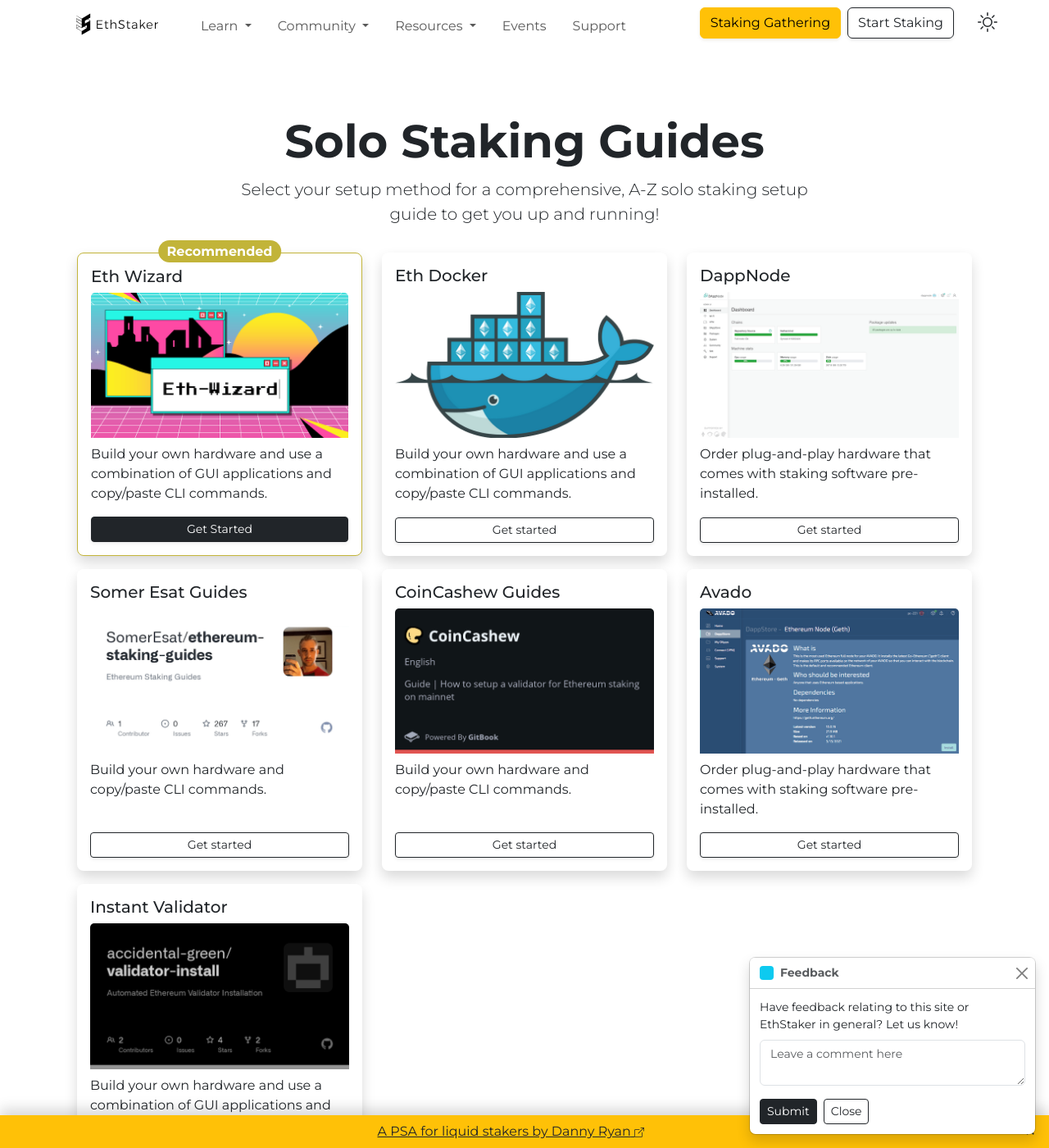
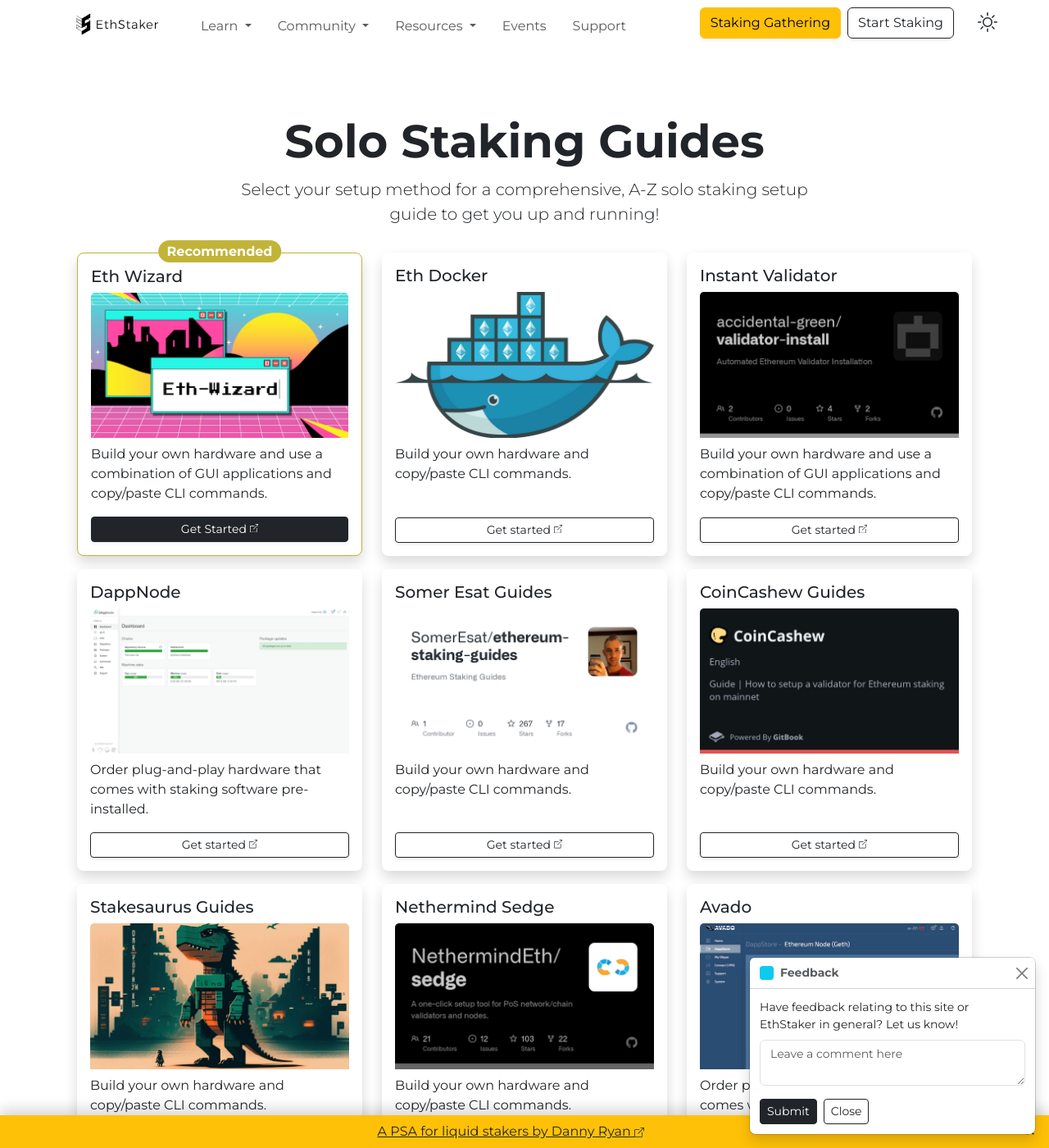
Before and after one commit to eth-educators/website, a Jekyll site: the page built from solo-staking-guides/solo-staking-guides.md, in a window 1280 px wide and 1400 px high. Shown: the whole window at 82% size. Built offline with Jekyll 4.4.1, drawn with Linux system fonts in a browser that asks for light colours; some of the changed text lies outside the part shown.

Commit message:
edit links to publish early

```diff
--- a/_data/solo-staking-guides.yml
+++ b/_data/solo-staking-guides.yml
@@ -16,29 +16,45 @@
 - title: Eth Wizard
   img: "/assets/img/solo-staking-guides/eth-wizard.png"
   description: Build your own hardware and use a combination of GUI applications and copy/paste CLI commands.
-  link: "/solo-staking-guides/eth-wizard"
+  # link: "/solo-staking-guides/eth-wizard"
+  link: "https://github.com/stake-house/eth-wizard"
   recommended: true
 - title: Eth Docker
   img: "/assets/img/solo-staking-guides/eth-docker.png"
+  description: Build your own hardware and copy/paste CLI commands.
+  # link: "/solo-staking-guides/eth-docker"
+  link: "https://ethdocker.com/"
+- title: Instant Validator
+  img: "/assets/img/solo-staking-guides/instant-validator.png"
   description: Build your own hardware and use a combination of GUI applications and copy/paste CLI commands.
-  link: "/solo-staking-guides/eth-docker"
+  # link: "/solo-staking-guides/instant-validator"
+  link: "https://github.com/accidental-green/validator-install"
 - title: DappNode
   img: "/assets/img/solo-staking-guides/dappnode.png"
   description: Order plug-and-play hardware that comes with staking software pre-installed.
-  link: "/solo-staking-guides/dappnode"
+  # link: "/solo-staking-guides/dappnode"
+  link: "https://docs.dappnode.io/docs/user/getting-started/choose-your-path"
 - title: Somer Esat Guides
   img: "/assets/img/solo-staking-guides/somer-esat.png"
   description: Build your own hardware and copy/paste CLI commands.
   link: "/solo-staking-guides/somer-esat"
+  link: "https://github.com/SomerEsat/ethereum-staking-guides"
 - title: CoinCashew Guides
   img: "/assets/img/solo-staking-guides/coincashew.png"
   description: Build your own hardware and copy/paste CLI commands.
-  link: "/solo-staking-guides/coincashew"
+  # link: "/solo-staking-guides/coincashew"
+  link: "https://www.coincashew.com/coins/overview-eth/guide-or-how-to-setup-a-validator-on-eth2-mainnet"
+- title: Stakesaurus Guides
+  img: "/assets/img/solo-staking-guides/stakesaurus.png"
+  description: Build your own hardware and copy/paste CLI commands.
+  link: "https://stakesaurus.gitbook.io/eth-full-home-staking-setup-guide/"
+- title: Nethermind Sedge
+  img: "/assets/img/staking-software/sedge.png"
+  description: Build your own hardware and copy/paste CLI commands.
+  link: "https://docs.sedge.nethermind.io/docs/intro"
+  creator: Nethermind
 - title: Avado
   img: "/assets/img/solo-staking-guides/avado.png"
   description: Order plug-and-play hardware that comes with staking software pre-installed.
-  link: "/solo-staking-guides/avado"
-- title: Instant Validator
-  img: "/assets/img/solo-staking-guides/instant-validator.png"
-  description: Build your own hardware and use a combination of GUI applications and copy/paste CLI commands.
-  link: "/solo-staking-guides/instant-validator"
+  # link: "/solo-staking-guides/avado"
+  link: "https://docs.ava.do/getting-started/"
--- a/_includes/partials/content/staking-software/wagyu/downloads.html
+++ b/_includes/partials/content/staking-software/wagyu/downloads.html
@@ -41,7 +41,7 @@
         <div class="card shadow border-light w-100 mx-auto">
           <div class="card-body d-flex align-items-start flex-column">
             <h5 class="card-title mx-auto">Linux</h5>
-            <img class="mx-auto mt-2 mb-4" src="/assets/img/wagyu/linux-logo.svg">
+            <img class="mx-auto mt-2 mb-4" src="/assets/img/staking-software/wagyu/linux-logo.svg">
             <div class="card-text mb-auto">
             </div>
             <a href="https://github.com/stake-house/wagyu-key-gen/releases/download/v{{version}}/Wagyu.Key.Gen-{{version}}.AppImage" class="btn btn-outline-dark btn-sm shadow-sm w-100">Download</a>
@@ -52,7 +52,7 @@
         <div class="card shadow border-light w-100 mx-auto">
           <div class="card-body d-flex align-items-start flex-column">
             <h5 class="card-title mx-auto">Windows</h5>
-            <img class="mx-auto mt-2 mb-4" src="/assets/img/wagyu/windows-logo.svg">
+            <img class="mx-auto mt-2 mb-4" src="/assets/img/staking-software/wagyu/windows-logo.svg">
             <div class="card-text mb-auto">
             </div>
             <a href="https://github.com/stake-house/wagyu-key-gen/releases/download/v{{version}}/Wagyu.Key.Gen.{{version}}.exe" class="btn btn-outline-dark btn-sm shadow-sm w-100">Download</a>
@@ -63,7 +63,7 @@
         <div class="card shadow border-light w-100 mx-auto">
           <div class="card-body d-flex align-items-start flex-column">
             <h5 class="card-title mx-auto">macOS</h5>
-            <img class="mx-auto mt-2 mb-4" src="/assets/img/wagyu/apple-logo.svg">
+            <img class="mx-auto mt-2 mb-4" src="/assets/img/staking-software/wagyu/apple-logo.svg">
             <div class="card-text mb-auto">
             </div>
             <a href="https://github.com/stake-house/wagyu-key-gen/releases/download/v{{version}}/Wagyu.Key.Gen-{{version}}.dmg" class="btn btn-outline-dark btn-sm shadow-sm w-100">Download</a>
--- a/_includes/partials/content/staking-software/wagyu/header.html
+++ b/_includes/partials/content/staking-software/wagyu/header.html
@@ -18,8 +18,8 @@
         </div>
       </div>
       <div class="col-12 col-lg-7 col-xl-6 col-xxl-7 ps-xxl-5 dd-none dd-lg-block aos-left">
-        <img class="d-block d-md-none d-lg-block d-xxl-none shadow-lg" src="/assets/img/wagyu/header-sm-min.png" alt="">
-        <img class="d-none d-md-block d-lg-none d-xxl-block shadow-lg" src="/assets/img/wagyu/header-lg-min.png" alt="">
+        <img class="d-block d-md-none d-lg-block d-xxl-none shadow-lg" src="/assets/img/staking-software/wagyu/header-sm-min.png" alt="">
+        <img class="d-none d-md-block d-lg-none d-xxl-block shadow-lg" src="/assets/img/staking-software/wagyu/header-lg-min.png" alt="">
       </div>
     </div>
   </div>
```
Also changed, not shown: _data/staking-software.yml (+5 -3 lines), _includes/partials/content/staking-software/wagyu/steps.html (+4 -4 lines), solo-staking-guides/advanced.md (deleted, +0 -153 lines), solo-staking-guides/beginner.md (deleted, +0 -9 lines), solo-staking-guides/intermediate.md (deleted, +0 -146 lines), assets/img/solo-staking-guides/stakesaurus-original.png (added), assets/img/solo-staking-guides/stakesaurus.png (added), solo-staking-guides/_avado.md (renamed from solo-staking-guides/avado.md), solo-staking-guides/_coincashew.md (renamed from solo-staking-guides/coincashew.md), solo-staking-guides/_dappnode.md (renamed from solo-staking-guides/dappnode.md), solo-staking-guides/_eth-docker.md (renamed from solo-staking-guides/eth-docker.md), solo-staking-guides/_eth-wizard.md (renamed from solo-staking-guides/eth-wizard.md), solo-staking-guides/_somer-esat.md (renamed from solo-staking-guides/somer-esat.md), solo-staking-guides/solo-staking-guides.md (renamed from solo-staking-guides/index.md).
